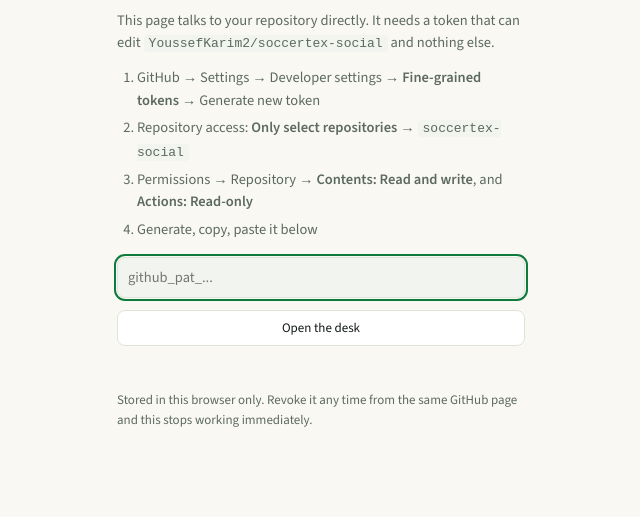
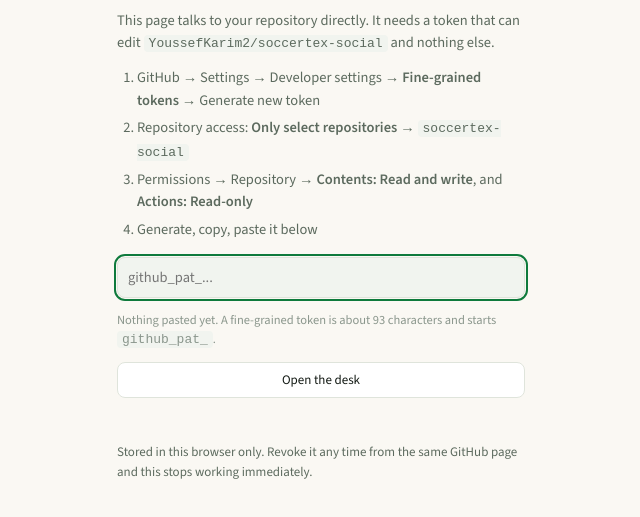
Before and after one commit to YoussefKarim2/soccertex-social, a plain HTML site: page out/desk/index.html in a window 1280 px wide. Shown: the part 117-634 px from the top of the page, without its empty margins (319-959 px from the left). Drawn offline with nearby package versions, Linux system fonts and the light colour scheme.

Commit message:
Desk: plain text token field with a character count
The token was created correctly but GitHub showed it 'Never used' —
Safari had autofilled a saved password over the paste, because the
field was type=password. A text field with autofill hints off, plus a
live character count, makes a bad paste visible instead of silent.

Co-Authored-By: Claude Opus 5 <noreply@anthropic.com>
Claude-Session: https://claude.ai/code/session_01SAAJtNUssinPFh1vKtrsoC

```diff
--- a/out/desk/index.html
+++ b/out/desk/index.html
@@ -199,7 +199,10 @@ function gate(msg = "") {
       <li>Permissions → Repository → <b>Contents: Read and write</b>, and <b>Actions: Read-only</b></li>
       <li>Generate, copy, paste it below</li>
     </ol>
-    <input id="tok" type="password" placeholder="github_pat_..." autocomplete="off">
+    <input id="tok" type="text" placeholder="github_pat_..." autocomplete="off"
+      autocapitalize="off" autocorrect="off" spellcheck="false" data-1p-ignore data-lpignore="true">
+    <div id="cnt" style="font-size:12.5px;color:var(--faint)">Nothing pasted yet. A
+      fine-grained token is about 93 characters and starts <code>github_pat_</code>.</div>
     <button id="go">Open the desk</button>
     <div class="err">${esc(msg)}</div>
     <p style="font-size:13px">Stored in this browser only. Revoke it any time from the
@@ -221,8 +224,19 @@ function gate(msg = "") {
     }
   };
   $("#go").onclick = go;
-  $("#tok").onkeydown = e => { if (e.key === "Enter") go(); };
-  $("#tok").focus();
+  const inp = $("#tok"), cnt = $("#cnt");
+  const tally = () => {
+    const v = inp.value.trim();
+    if (!v) { cnt.textContent = "Nothing pasted yet."; cnt.style.color = "var(--faint)"; return; }
+    const looks = v.startsWith("github_pat_");
+    cnt.textContent = `${v.length} characters` +
+      (looks ? " — looks like a fine-grained token." :
+               " — this does not start with github_pat_, so it is probably not the token.");
+    cnt.style.color = looks ? "var(--pitch)" : "var(--red)";
+  };
+  inp.oninput = tally;
+  inp.onkeydown = e => { if (e.key === "Enter") go(); };
+  inp.focus();
 }
 
 const fmt = iso => {
```
